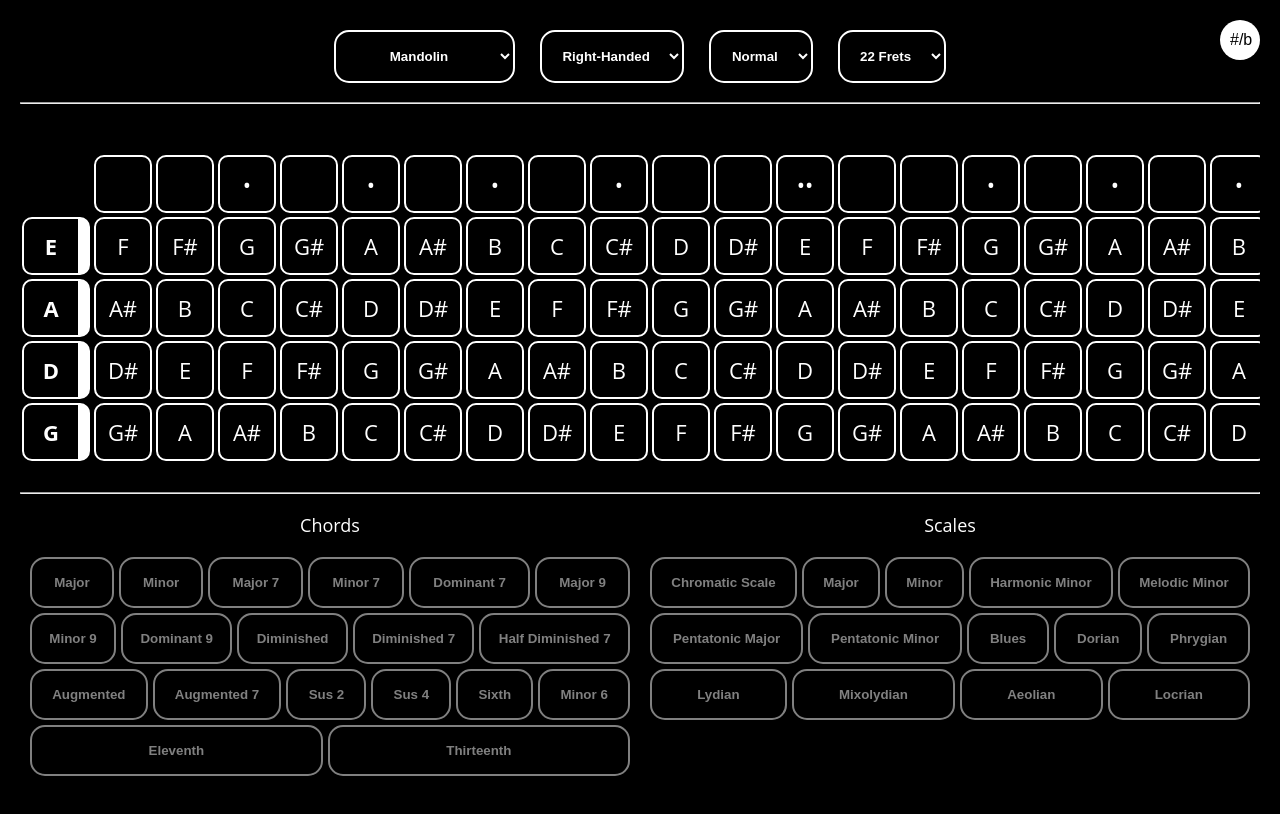
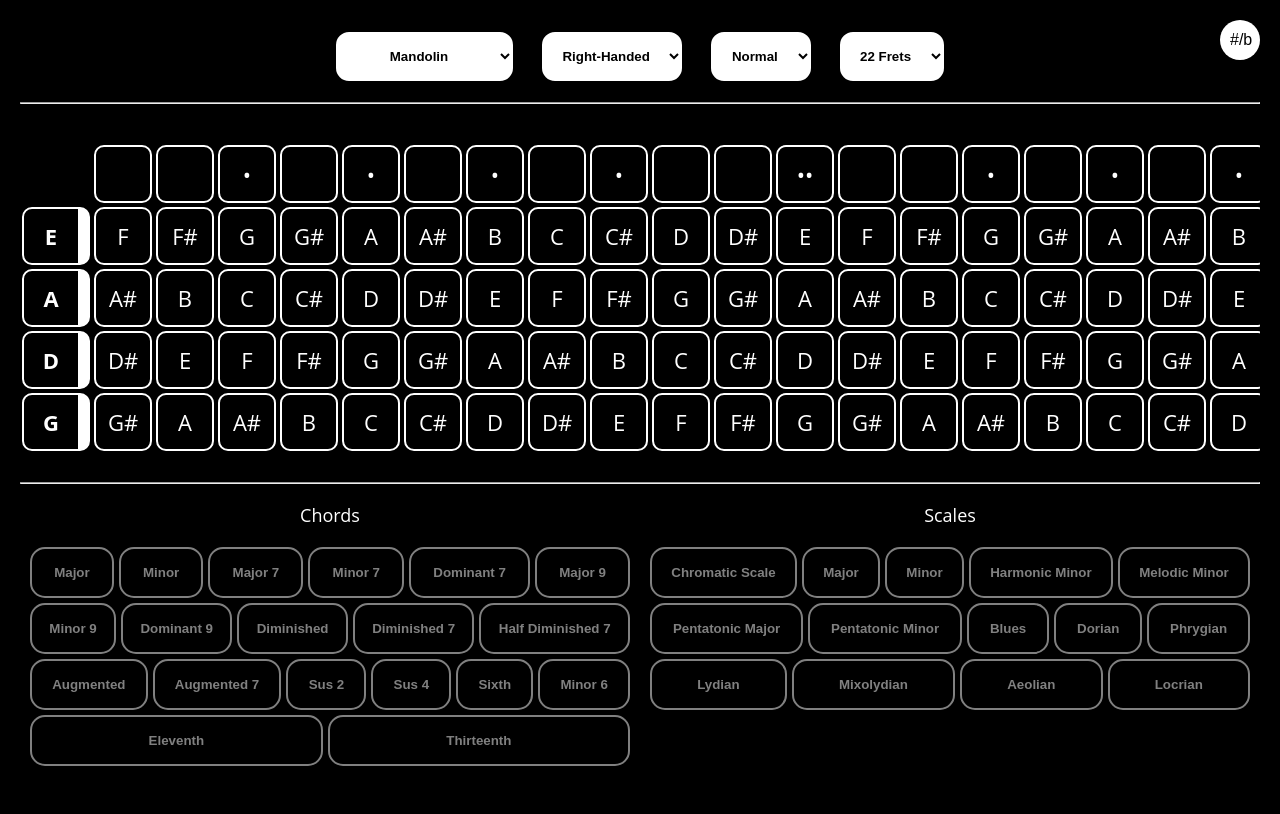
Before and after one commit to RichardModin/fret-helper, a website with bundled scripts: page mandolin.html in a window 1280 px wide. Built offline with nearby package versions, Linux system fonts and the light colour scheme.

Commit message:
improving some layout styles

```diff
--- a/mandolin.html
+++ b/mandolin.html
@@ -32,8 +32,10 @@
                 <label for="fretCountSelect"></label>
             </div>
             <hr />
-            <div id="chordNotes"></div>
-            <div id="scaleNotes"></div>
+            <div class="notes-container">
+                <div id="chordNotes"></div>
+                <div id="scaleNotes"></div>
+            </div>
             <div id="neck" class="sunburst-table ltr"></div>
             <hr />
             <div class="controls">
--- a/styles/styles.css
+++ b/styles/styles.css
@@ -13,7 +13,6 @@ body {
     padding: 20px;
     font-size: 18px;
     text-align: center;
-    height: 100%;
 }
 
 h1, h2, h3, h4, h5, h6 {
@@ -30,6 +29,7 @@ h1, h2, h3, h4, h5, h6 {
     flex: auto;
     background: #000000;
     border: 2px solid #ffffff;
+    color: #ffffff;
     padding: 16px;
     display: inline-flex;
     justify-content: center;
@@ -37,14 +37,15 @@ h1, h2, h3, h4, h5, h6 {
     font-weight: bold;
     transition: all 0.3s ease-in-out;
     cursor: pointer;
-    color: #ffffff;
     border-radius: 15px;
 }
 
 .sunburst-button.selected {
     transform: scale(1.05);
     transition: all 0.3s ease-in-out;
-    animation: sparkle-button 1.5s infinite;
+    background: #ffffff;
+    border: 2px solid #000000;
+    color: #000000;
 }
 
 .sunburst-button.disabled {
@@ -73,6 +74,9 @@ h1, h2, h3, h4, h5, h6 {
     flex-wrap: wrap;
     justify-content: center;
     gap: 10px;
+}
+
+.notes-container {
     padding-top: 10px;
 }
 
@@ -166,9 +170,9 @@ select {
     background: none;
     outline: none;
     text-align: center;
-    color: #ffffff;
-    background: #000000;
-    border: 2px solid #ffffff;
+    color: #000000;
+    background: #ffffff;
+    border: 2px solid #000000;
     padding: 16px;
     font-weight: bold;
     transition: all 0.3s ease-in-out;
@@ -178,7 +182,7 @@ select {
 }
 
 #container {
-    max-width: 1500px;
+    width: 100%;
     margin: 0 auto;
 }
 
```
